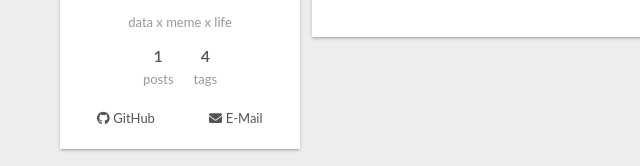
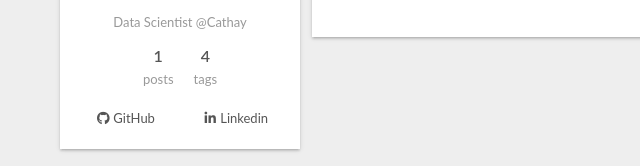
Before and after one commit to hsiehbocheng/hsiehbocheng.github.io, a plain HTML site: page index.html in a window 1280 px wide. Shown: the part 433-599 px from the top of the page, 0-640 px from the left. Drawn offline with nearby package versions, Linux system fonts and the light colour scheme.

Commit message:
Site updated: 2024-03-15 08:43:20

```diff
--- a/index.html
+++ b/index.html
@@ -20,12 +20,12 @@
 
 <script class="next-config" data-name="main" type="application/json">{"hostname":"hsiehbocheng.github.io","root":"/","images":"/images","scheme":"Gemini","darkmode":true,"version":"8.19.2","exturl":false,"sidebar":{"position":"left","display":"post","padding":18,"offset":12},"copycode":{"enable":true,"style":"mac"},"fold":{"enable":false,"height":500},"bookmark":{"enable":false,"color":"#222","save":"auto"},"mediumzoom":false,"lazyload":false,"pangu":false,"comments":{"style":"tabs","active":null,"storage":true,"lazyload":false,"nav":null},"stickytabs":false,"motion":{"enable":true,"async":false,"transition":{"menu_item":"fadeInDown","post_block":"fadeIn","post_header":"fadeInDown","post_body":"fadeInDown","coll_header":"fadeInLeft","sidebar":"fadeInUp"}},"i18n":{"placeholder":"Searching...","empty":"We didn't find any results for the search: ${query}","hits_time":"${hits} results found in ${time} ms","hits":"${hits} results found"}}</script><script src="/js/config.js"></script>
 
-    <meta name="description" content="data x meme x life">
+    <meta name="description" content="Data Scientist @Cathay">
 <meta property="og:type" content="website">
 <meta property="og:title" content="程人頻道">
 <meta property="og:url" content="http://hsiehbocheng.github.io/index.html">
 <meta property="og:site_name" content="程人頻道">
-<meta property="og:description" content="data x meme x life">
+<meta property="og:description" content="Data Scientist @Cathay">
 <meta property="og:locale" content="zh_TW">
 <meta property="article:author" content="BENSON">
 <meta name="twitter:card" content="summary">
@@ -119,7 +119,7 @@
     <img class="site-author-image" itemprop="image" alt="BENSON"
       src="/uploads/hexo_photo.png">
   <p class="site-author-name" itemprop="name">BENSON</p>
-  <div class="site-description" itemprop="description">data x meme x life</div>
+  <div class="site-description" itemprop="description">Data Scientist @Cathay</div>
 </div>
 <div class="site-state-wrap animated">
   <nav class="site-state">
@@ -140,7 +140,7 @@
         <a href="https://github.com/hsiehbocheng" title="GitHub → https:&#x2F;&#x2F;github.com&#x2F;hsiehbocheng" rel="noopener me" target="_blank"><i class="fab fa-github fa-fw"></i>GitHub</a>
       </span>
       <span class="links-of-author-item">
-        <a href="/bochenghsieh@gmail.com" title="E-Mail → bochenghsieh@gmail.com" rel="noopener me"><i class="fa fa-envelope fa-fw"></i>E-Mail</a>
+        <a href="https://www.linkedin.com/in/%E5%8D%9A%E4%B8%9E-%E8%AC%9D-4396b7235/" title="Linkedin → https:&#x2F;&#x2F;www.linkedin.com&#x2F;in&#x2F;%E5%8D%9A%E4%B8%9E-%E8%AC%9D-4396b7235&#x2F;" rel="noopener me" target="_blank"><i class="fa-brands fa-linkedin-in fa-fw"></i>Linkedin</a>
       </span>
   </div>
 
@@ -173,7 +173,7 @@
 
     <span hidden itemprop="publisher" itemscope itemtype="http://schema.org/Organization">
       <meta itemprop="name" content="程人頻道">
-      <meta itemprop="description" content="data x meme x life">
+      <meta itemprop="description" content="Data Scientist @Cathay">
     </span>
 
     <span hidden itemprop="post" itemscope itemtype="http://schema.org/CreativeWork">
```
Also changed, not shown: 2024/03/14/hello regexp/index.html (+3 -3 lines), about/index.html (+2 -2 lines), archives/2024/03/index.html (+4 -4 lines), archives/2024/index.html (+4 -4 lines), archives/index.html (+4 -4 lines), tags/nlp/index.html (+4 -4 lines), tags/python/index.html (+4 -4 lines), tags/regexp/index.html (+4 -4 lines), tags/sql/index.html (+4 -4 lines).
